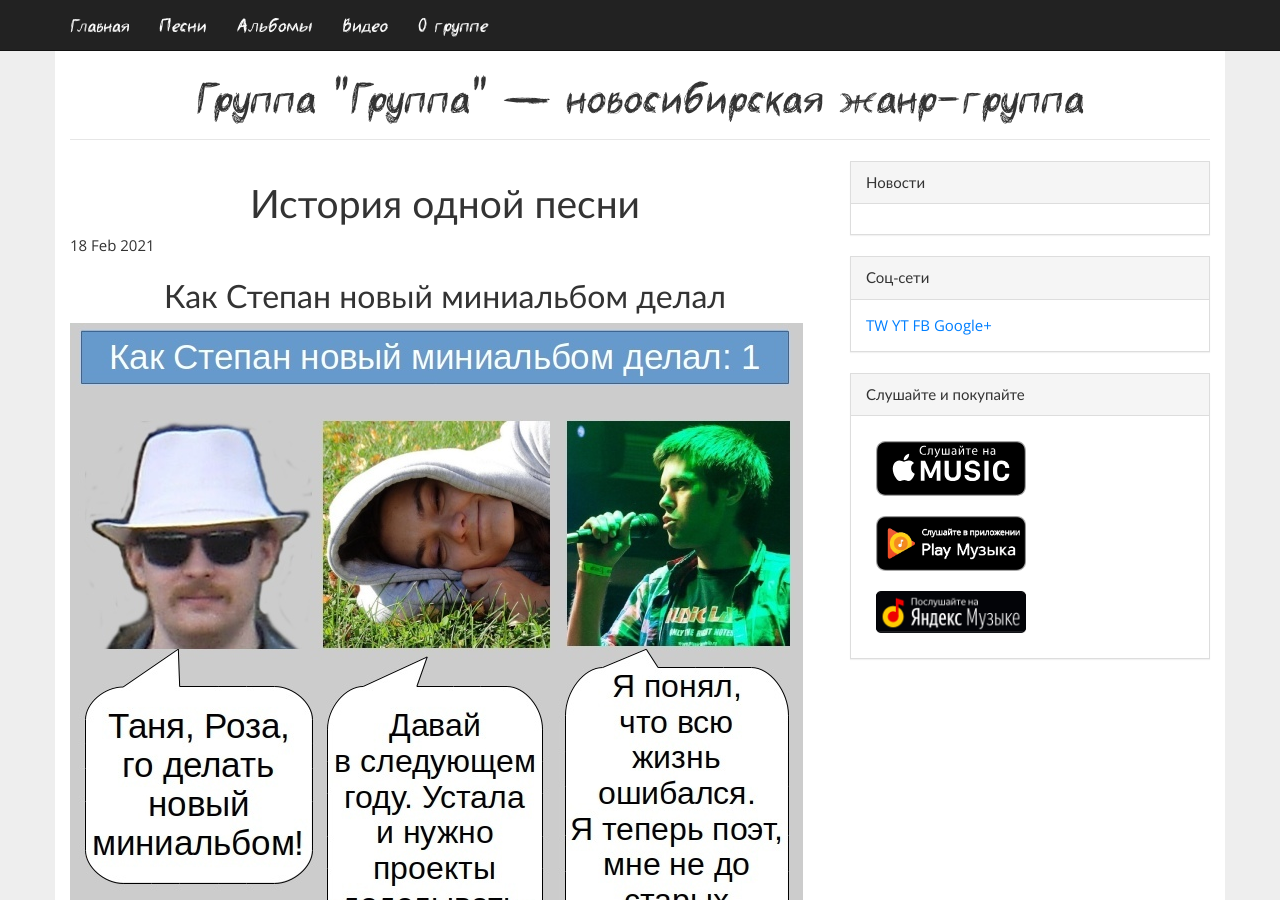
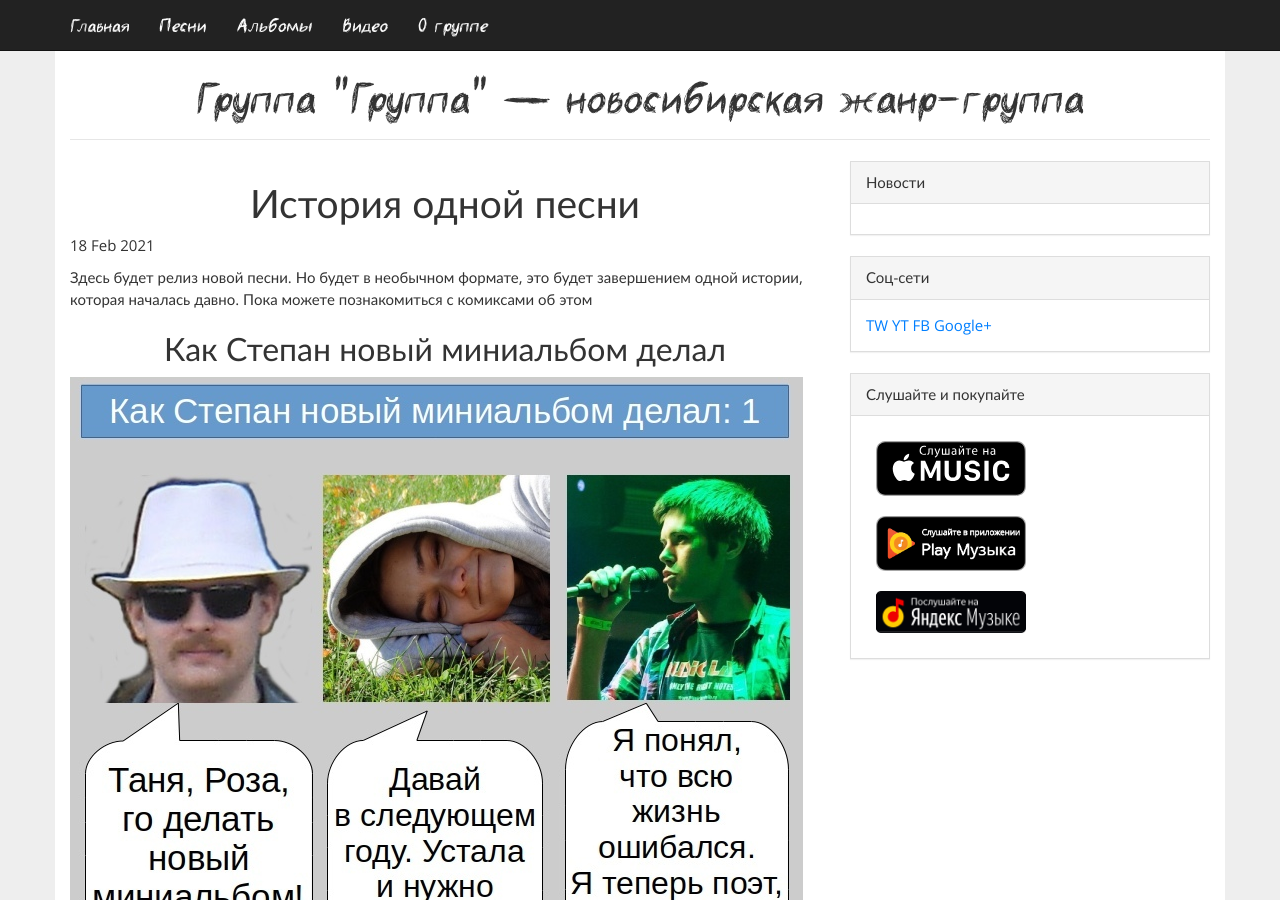
Before and after one commit to gruppa-gruppa-nsk/gruppa-gruppa-nsk.github.io, a Jekyll site: the page built from _posts/other/2021-02-18-one-song-story.md, in a window 1280 px wide and 900 px high. Built offline with Jekyll 4.4.1, drawn with Linux system fonts in a browser that asks for light colours; comment, search, counter and statistics services are not loaded.

Commit message:
Update 2021-02-18-one-song-story.md

```diff
--- a/_posts/other/2021-02-18-one-song-story.md
+++ b/_posts/other/2021-02-18-one-song-story.md
@@ -7,7 +7,7 @@ date: 2021-02-18T02:28:53.000Z
 categories: blog
 ---
 
-
+Здесь будет релиз новой песни. Но будет в необычном формате, это будет завершением одной истории, которая началась давно. Пока можете познакомиться с комиксами об этом
 ## Как Степан новый миниальбом делал
 
 ![]({{site.baseurl}}/img/for-posts/oss/1-01.jpg)
```
